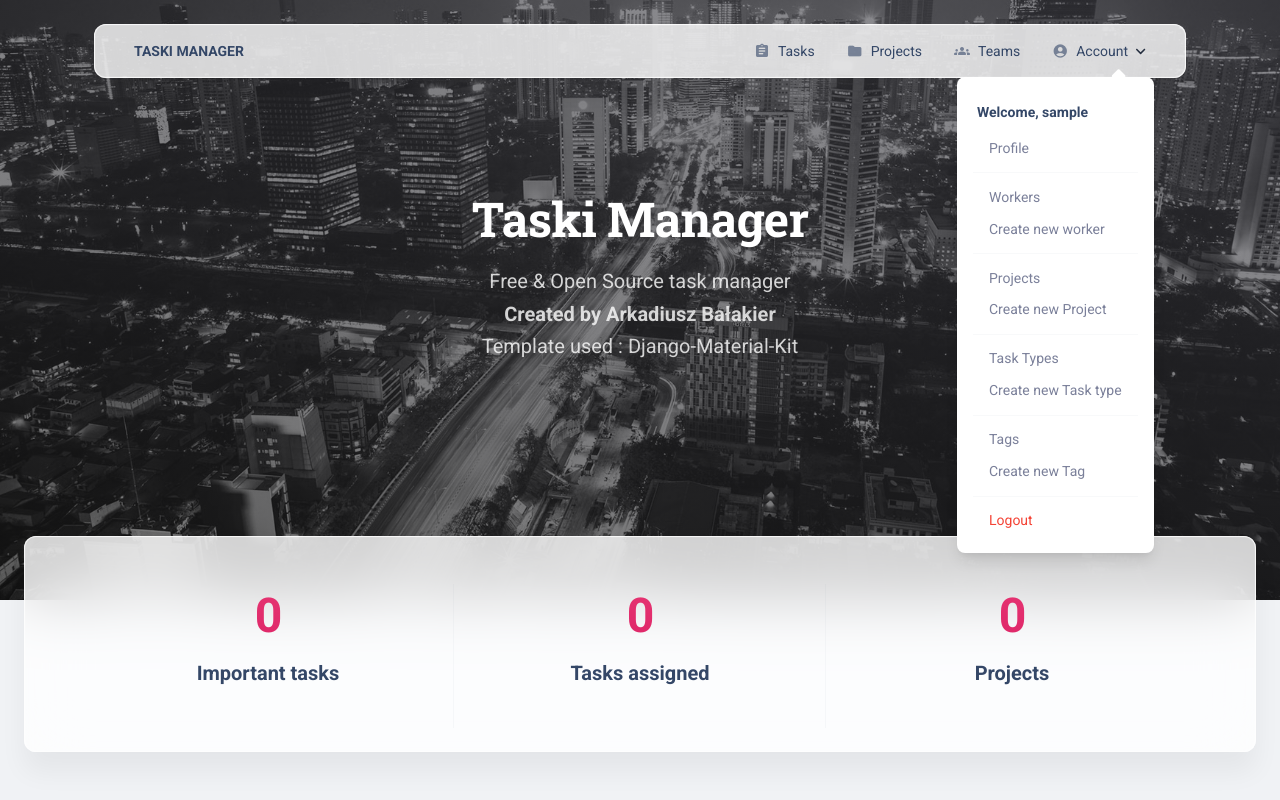
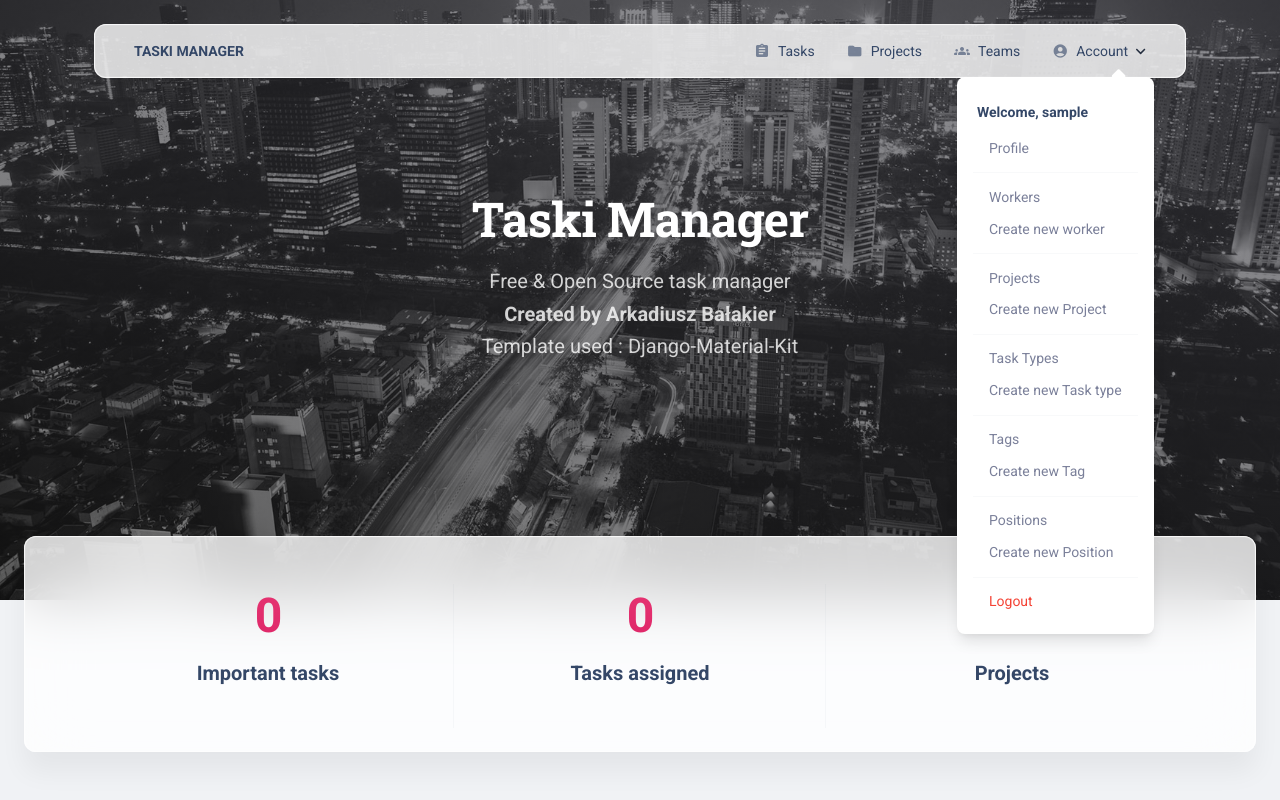
Before and after one commit to ArkadiuszBalakier/Taski, a Django app: page / in a window 1280 px wide, after a click that opens the changed part. Run offline with Django 5.2, Linux system fonts and the light colour scheme; the visitor is signed in with stand-in values (Sample User, id 1); data that the repository does not hold is empty; some libraries are stand-ins or nearby versions.

Commit message:
feat: add buttons in navigation for create and list of positions

```diff
--- a/templates/includes/navigation.html
+++ b/templates/includes/navigation.html
@@ -65,6 +65,10 @@
                     <a href="{% url 'manager:tag-create' %}" class="dropdown-item border-radius-md">Create new
                       Tag</a>
                     <hr class="horizontal dark my-2">
+                    <a href="{% url 'manager:positions-list' %}" class="dropdown-item border-radius-md">Positions</a>
+                    <a href="{% url 'manager:position-create' %}" class="dropdown-item border-radius-md">Create new
+                      Position</a>
+                    <hr class="horizontal dark my-2">
                     <form method="post" action="{% url 'logout' %}">
                       {% csrf_token %}
                       <button type="submit"
```
